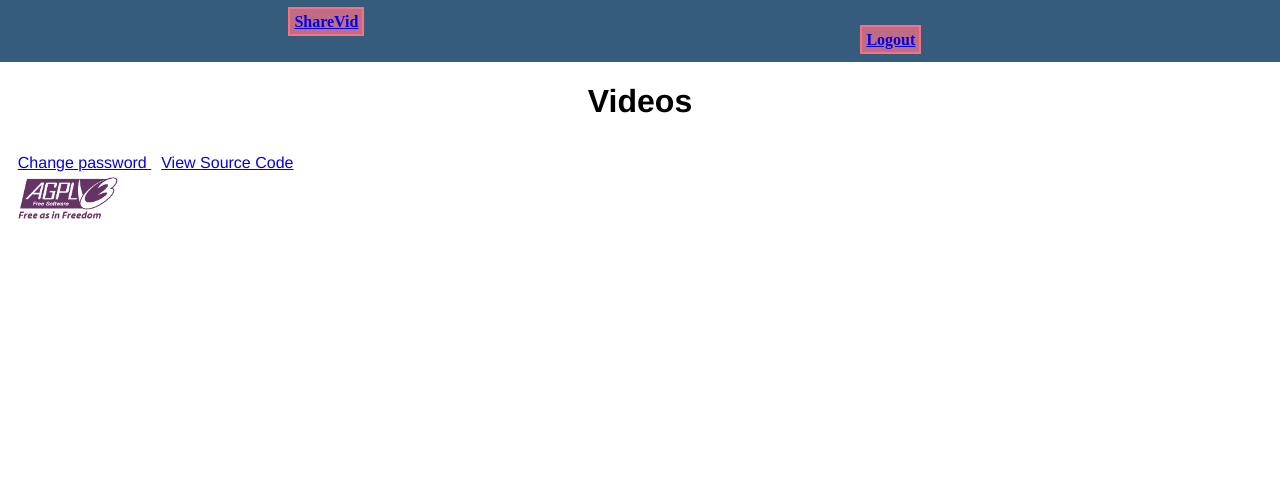
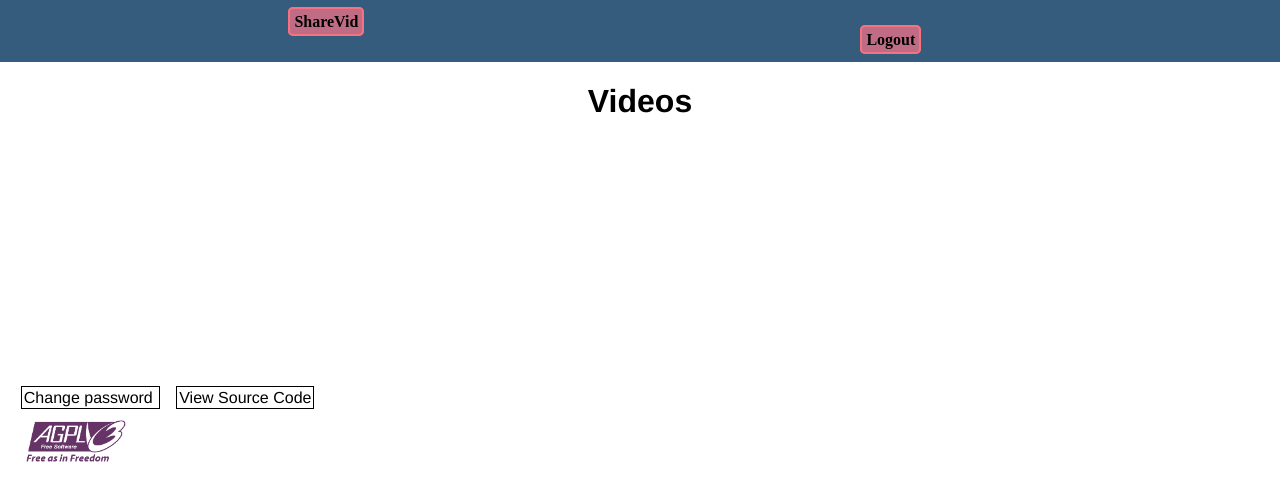
Before and after one commit to herneri/share-vid, a Python web app: template templates/year.html in a window 1280 px wide. Shown: the top 501 px of the page. Run offline with Jinja, Linux system fonts and the light colour scheme; the template is opened without the code that fills it, so the values that code supplies are empty.

Commit message:
css: Make buttons more stylistic

```diff
--- a/static/css/index.css
+++ b/static/css/index.css
@@ -2,6 +2,11 @@
 body {
 	margin: 0;
 	font-family: Helvetica, sans-serif;
+}
+
+a {
+	text-decoration: none;
+	color: black;
 }
 
 /* Header */
@@ -16,9 +21,8 @@ header {
 
 	border-style: solid;
 	border-width: 2px;
+	border-radius: 5px;
 	border-color: #F67280;
-
-	color: black;
 }
 
 .nav-button {
@@ -26,6 +30,7 @@ header {
 
 	font-family: serif;
 	font-weight: bold;
+
 }
 
 #logo {
@@ -58,14 +63,22 @@ input {
 
 /* Footer */
 footer {
+	margin-top: 20%;
 	padding: 1%;
 }
 
 .footer-button {
-	padding: 5px;
+	margin: 8px;
+
+	padding: 2px;
+
+	border-style: solid;
+	border-width: 1px;
 }
 
 #agpl-logo {
+	margin: 8px;
+
 	padding: 5px;
 	width: 8%;
 }
```
